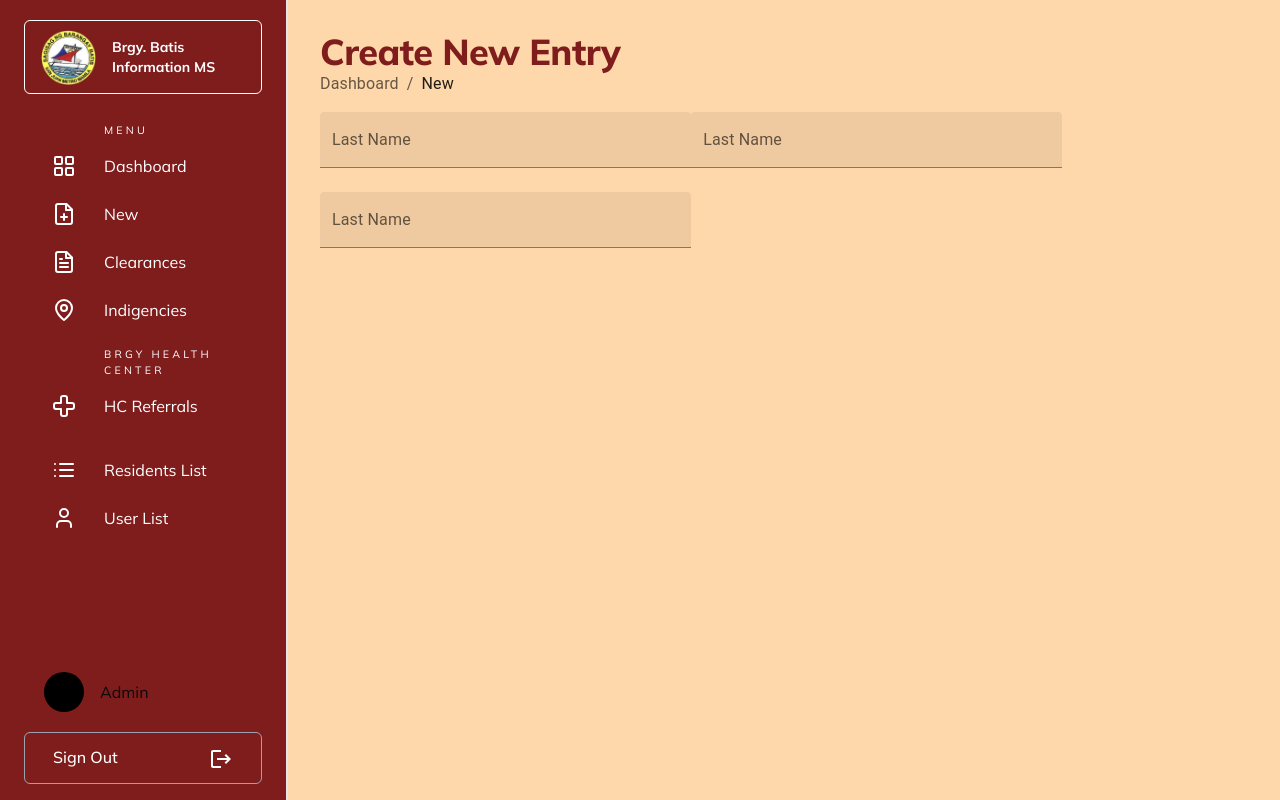
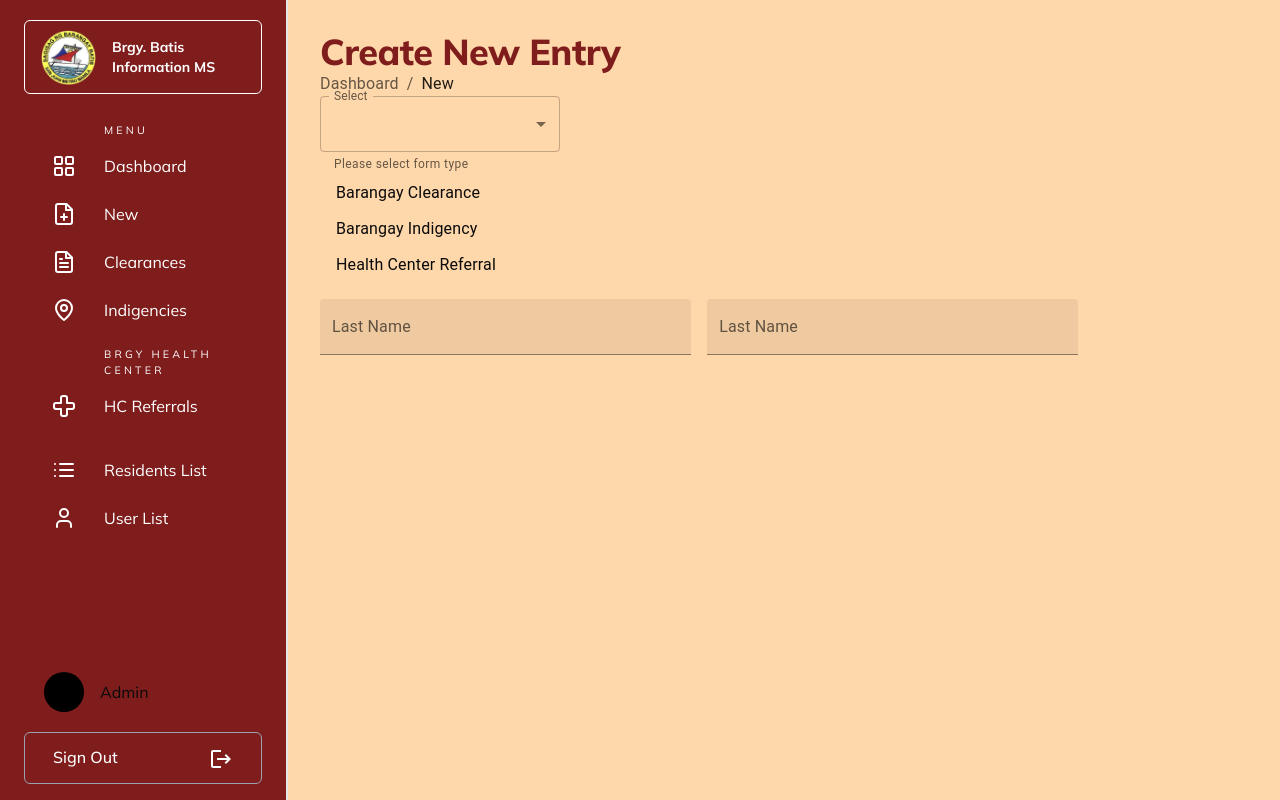
Before and after one commit to biencarlo/bims-frontend, a Next.js app: page /dashboard/form-test in a window 1280 px wide. Built offline with nearby package versions, Linux system fonts and the light colour scheme.

Commit message:
made changes to dashboard/form-test

```diff
--- a/app/dashboard/form-test/page.tsx
+++ b/app/dashboard/form-test/page.tsx
@@ -3,6 +3,23 @@ import TextField from "@mui/material/TextField";
 import Breadcrumbs from "@mui/material/Breadcrumbs";
 import Typography from "@mui/material/Typography";
 import Link from "@mui/material/Link";
+import MenuItem from "@mui/material/MenuItem";
+import Box from "@mui/material/Box";
+
+const formtypes = [
+  {
+    value: "Barangay Clearance",
+    label: "Barangay Clearance",
+  },
+  {
+    value: "Barangay Indigency",
+    label: "Barangay Indigency",
+  },
+  {
+    value: "Health Center Referral",
+    label: "Health Center Referral",
+  },
+];
 
 function page() {
   return (
@@ -26,31 +43,43 @@ function page() {
           New
         </Typography>
       </Breadcrumbs>
-      <div>
-        <form noValidate autoComplete="off" width="100%">
+      <Box
+        component="form"
+        sx={{
+          "& .MuiTextField-root": { mr: 2, width: "25ch" },
+        }}
+        noValidate
+        autoComplete="off"
+      >
+        <div>
+          <TextField
+            id="select-form-type"
+            select
+            label="Select"
+            defaultValue="Health Center Referral"
+            helperText="Please select form type"
+          />
+          {formtypes.map((option) => (
+            <MenuItem key={option.value} value={option.value}>
+              {option.label}
+            </MenuItem>
+          ))}
           <TextField
             id="last-name"
             label="Last Name"
             margin="normal"
-            style = {{width: "40%"}}
-            variant = "filled"
+            style={{ width: "40%" }}
+            variant="filled"
           />
           <TextField
             id="last-name"
             label="Last Name"
             margin="normal"
-            style = {{width: "40%"}}
-            variant = "filled"
+            style={{ width: "40%" }}
+            variant="filled"
           />
-                    <TextField
-            id="last-name"
-            label="Last Name"
-            margin="normal"
-            style = {{width: "40%"}}
-            variant = "filled"
-          />
-        </form>
-      </div>
+        </div>
+      </Box>
     </div>
   );
 }
```
